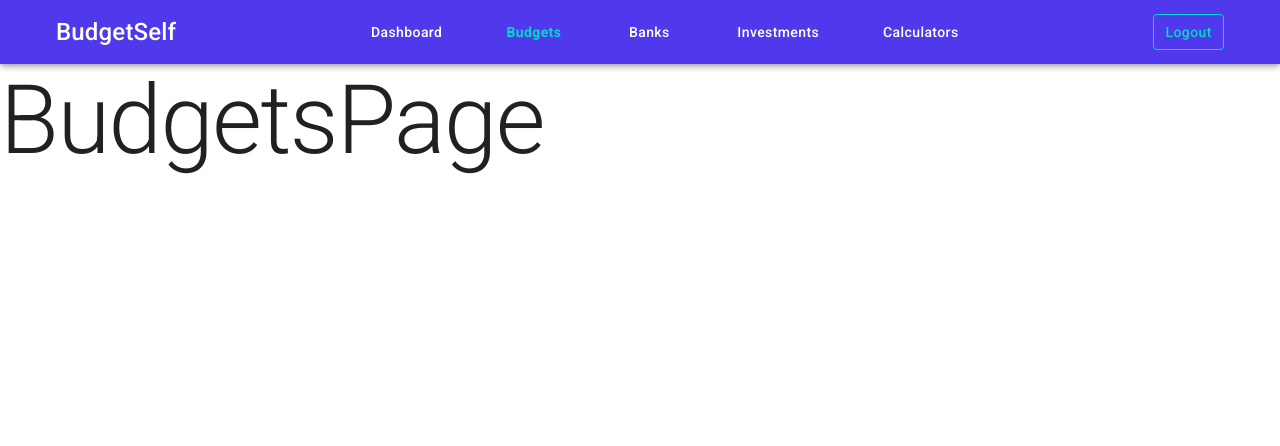
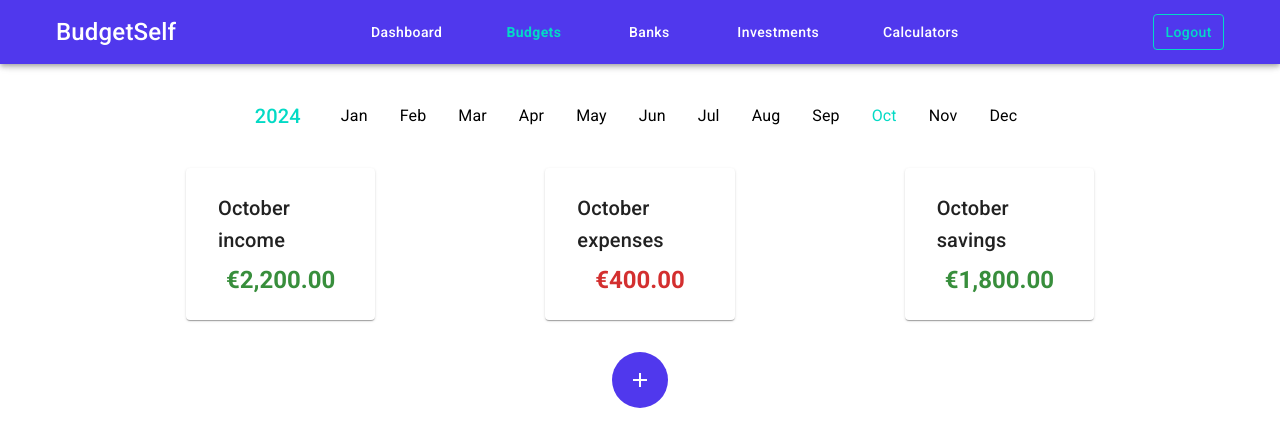
Before and after one commit to alvarosantiagolopez/BudgetSelf, a React (Vite) app: page /budgets in a window 1280 px wide. Shown: the top 446 px of the page. Built offline with nearby package versions, Linux system fonts and the light colour scheme.

Commit message:
BudgetsPage v1 view

```diff
--- a/src/auth/layout/AuthLayout.jsx
+++ b/src/auth/layout/AuthLayout.jsx
@@ -78,8 +78,8 @@ export const AuthLayout = ({ children, title = '' }) => {
                         '@media (max-width: 600px)': {
                             marginBottom: '0.1rem',
                             marginLeft: '0.5rem',
-                            textAlign: 'left', // Alineación a la izquierda en móvil
-                            fontSize: '1.5rem', // Reducir el tamaño de la fuente en móviles
+                            textAlign: 'left',
+                            fontSize: '1.5rem',
                         },
                     }}
                 >
--- /dev/null
+++ b/src/features/budgets/components/SummaryCard.jsx
@@ -0,0 +1,26 @@
+import { Grid, Paper, Typography } from '@mui/material'
+
+export const SummaryCard = ({ title, amount }) => {
+
+    const amountColor = title.toLowerCase().includes('expenses') ? 'expenses.main' : 'income.main';
+
+    return (
+        <Grid item xs={12} sm={2}>
+            <Paper sx={{ padding: '1.5rem', textAlign: 'center' }}>
+                <Typography
+                    variant="h6"
+                    sx={{
+                        textAlign: 'left',
+                        marginLeft: '0.5rem',
+                        marginBottom: '0.5rem',
+                    }}
+                >
+                    {title}
+                </Typography>
+                <Typography variant="h5" sx={{ color: amountColor, fontWeight: 'bold' }}>
+                    {amount}
+                </Typography>
+            </Paper>
+        </Grid>
+    )
+}
--- /dev/null
+++ b/src/features/budgets/components/TransactionCard.jsx
@@ -0,0 +1,22 @@
+import { Grid, Paper, Typography } from '@mui/material'
+
+export const TransactionCard = ({ type, transaction }) => {
+
+    return (
+        <Grid item xs={12} sm={3}>
+            <Paper sx={{ padding: '1.5rem', minHeight: '200px' }}>
+                <Typography variant="h6"
+                    sx={{
+                        textAlign: 'center',
+                        borderBottom: '2px solid',
+                        marginBottom: '1rem',
+                        color: 'black',
+                    }}
+                >
+                    {type}
+                </Typography>
+                <Typography>{transaction}</Typography>
+            </Paper>
+        </Grid>
+    )
+}
--- /dev/null
+++ b/src/features/budgets/components/index.js
@@ -0,0 +1,3 @@
+
+export * from './SummaryCard';
+export * from './TransactionCard';
--- a/src/features/budgets/pages/BudgetsPage.jsx
+++ b/src/features/budgets/pages/BudgetsPage.jsx
@@ -1,11 +1,89 @@
-import { Toolbar, Typography } from "@mui/material"
+import { Box, Grid, Typography, IconButton } from '@mui/material';
+import AddIcon from '@mui/icons-material/Add';
+
+import { SummaryCard, TransactionCard } from '../components';
+
+import { useMonths } from '../../../hooks/useMonths';
 
 
 export const BudgetsPage = () => {
+
+    const {
+        selectedMonth,
+        setSelectedMonth,
+        months,
+        monthData,
+        monthTransactions,
+        selectedMonthFullName,
+    } = useMonths();
+
     return (
-        <>
-            <Toolbar />
-            <Typography variant='h1'>BudgetsPage</Typography>
-        </>
-    )
-}
+        <Box sx={{ padding: '2rem', minHeight: '100vh', paddingTop: { xs: '5rem', md: '6rem' } }}>
+
+            {/* Year and months */}
+            <Box
+                sx={{
+                    display: 'flex',
+                    justifyContent: 'center',
+                    alignItems: 'center',
+                    marginBottom: '2rem',
+                }}
+            >
+                <Typography variant="h6" sx={{ color: 'secondary.main', marginRight: '2rem' }}>2024</Typography>
+
+                <Box sx={{ display: 'flex', gap: '1rem', flexWrap: 'wrap' }}>
+                    {months.map((month) => (
+                        <Typography
+                            key={month}
+                            variant="body1"
+                            sx={{
+                                cursor: 'pointer',
+                                padding: '0.5rem',
+                                color: selectedMonth === month ? 'secondary.main' : 'black',
+                                '&:hover': {
+                                    color: 'secondary.light',
+                                },
+                            }}
+                            onClick={() => setSelectedMonth(month)}
+                        >
+                            {month}
+                        </Typography>
+                    ))}
+                </Box>
+            </Box>
+
+            {/* Summary cards*/}
+            <Grid container spacing={2} sx={{ justifyContent: 'space-evenly', marginBottom: '2rem' }}>
+                <SummaryCard title={`${selectedMonthFullName} income`} amount={monthData.income} />
+                <SummaryCard title={`${selectedMonthFullName} expenses`} amount={monthData.expenses} />
+                <SummaryCard title={`${selectedMonthFullName} savings`} amount={monthData.savings} />
+            </Grid>
+
+            {/* Add button */}
+            <Box sx={{ display: 'flex', justifyContent: 'center', marginBottom: '2rem' }}>
+                <IconButton
+                    color="primary"
+                    disableRipple
+                    sx={{
+                        backgroundColor: 'primary.main',
+                        color: '#fff',
+                        padding: '1rem',
+                        borderRadius: '50%',
+                        '&:hover': {
+                            boxShadow: '0px 4px 8px rgba(0, 0, 0, 0.2)',
+                        },
+                    }}
+                >
+                    <AddIcon />
+                </IconButton>
+            </Box>
+
+            {/* Transactions cards */}
+            <Grid container spacing={3}>
+                {monthTransactions.map((item, index) => (
+                    <TransactionCard key={index} type={item.type} transaction={item.transaction} />
+                ))}
+            </Grid>
+        </Box >
+    );
+};
--- /dev/null
+++ b/src/hooks/index.js
@@ -0,0 +1,3 @@
+
+
+export * from './useMonths';
--- /dev/null
+++ b/src/hooks/useMonths.js
@@ -0,0 +1,76 @@
+import { useState } from 'react';
+
+export const useMonths = () => {
+
+    // List of months
+    const months = ['Jan', 'Feb', 'Mar', 'Apr', 'May', 'Jun', 'Jul', 'Aug', 'Sep', 'Oct', 'Nov', 'Dec'];
+
+    // Actual month
+    const currentMonthIndex = new Date().getMonth();
+    const currentMonth = months[currentMonthIndex];
+
+    const [selectedMonth, setSelectedMonth] = useState(currentMonth);
+
+    // Months full name
+    const monthNames = {
+        Jan: 'January',
+        Feb: 'February',
+        Mar: 'March',
+        Apr: 'April',
+        May: 'May',
+        Jun: 'June',
+        Jul: 'July',
+        Aug: 'August',
+        Sep: 'September',
+        Oct: 'October',
+        Nov: 'November',
+        Dec: 'December',
+    };
+
+    // Datos simulados para cada mes
+    const data = {
+        Jan: { income: '€1,800.00', expenses: '€400.00', savings: '€1,400.00' },
+        Feb: { income: '€2,200.00', expenses: '€300.00', savings: '€1,900.00' },
+        Mar: { income: '€2,000.00', expenses: '€500.00', savings: '€1,500.00' },
+        Apr: { income: '€2,000.00', expenses: '€205.00', savings: '€1,795.00' },
+        May: { income: '€2,100.00', expenses: '€450.00', savings: '€1,650.00' },
+        Jun: { income: '€1,950.00', expenses: '€350.00', savings: '€1,600.00' },
+        Jul: { income: '€2,050.00', expenses: '€400.00', savings: '€1,650.00' },
+        Aug: { income: '€2,100.00', expenses: '€300.00', savings: '€1,800.00' },
+        Sep: { income: '€2,000.00', expenses: '€500.00', savings: '€1,500.00' },
+        Oct: { income: '€2,200.00', expenses: '€400.00', savings: '€1,800.00' },
+        Nov: { income: '€2,000.00', expenses: '€350.00', savings: '€1,650.00' },
+        Dec: { income: '€2,100.00', expenses: '€450.00', savings: '€1,650.00' },
+    };
+
+    // Transacciones simuladas para cada mes
+    const transactions = {
+        Jan: [
+            { type: 'Income', transaction: 'Paycheck €1,800.00' },
+        ],
+
+        Sep: [
+            { type: 'Income', transaction: 'Paycheck €2,000.00' },
+            { type: 'Essential expenses', transaction: 'Rent €500.00' },
+            { type: 'Non-essential expenses', transaction: 'Spotify €5.00' },
+            { type: 'Progress expenses', transaction: 'Stocks €200.00' },
+        ],
+
+    };
+
+    // Obtener los datos del mes seleccionado
+    const monthData = data[selectedMonth] || { income: '€0.00', expenses: '€0.00', savings: '€0.00' };
+    const monthTransactions = transactions[selectedMonth] || [];
+
+    // Obtener el nombre completo del mes seleccionado
+    const selectedMonthFullName = monthNames[selectedMonth];
+
+    return {
+        selectedMonth,
+        setSelectedMonth,
+        months,
+        monthData,
+        monthTransactions,
+        selectedMonthFullName,
+    };
+};
--- a/src/theme/purpleTheme.js
+++ b/src/theme/purpleTheme.js
@@ -1,5 +1,5 @@
 import { createTheme } from '@mui/material';
-import { red } from '@mui/material/colors';
+import { red, green } from '@mui/material/colors';
 
 
 export const purpleTheme = createTheme({
@@ -12,9 +12,14 @@ export const purpleTheme = createTheme({
             main: '#03DAC5'
         },
 
-        error: {
-            main: red.A400
-        }
+        income: {
+            main: green[700],
+        },
+
+        expenses: {
+            main: red[700],
+        },
+
 
     }
 })
```
